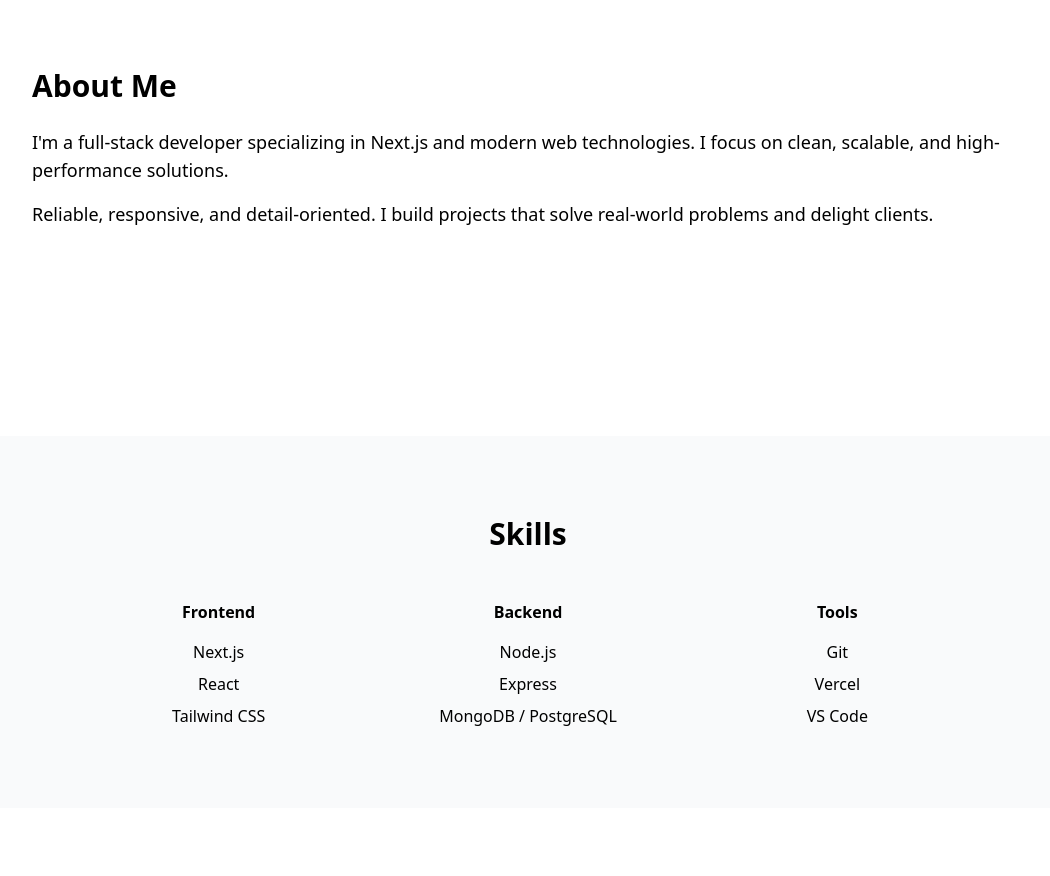
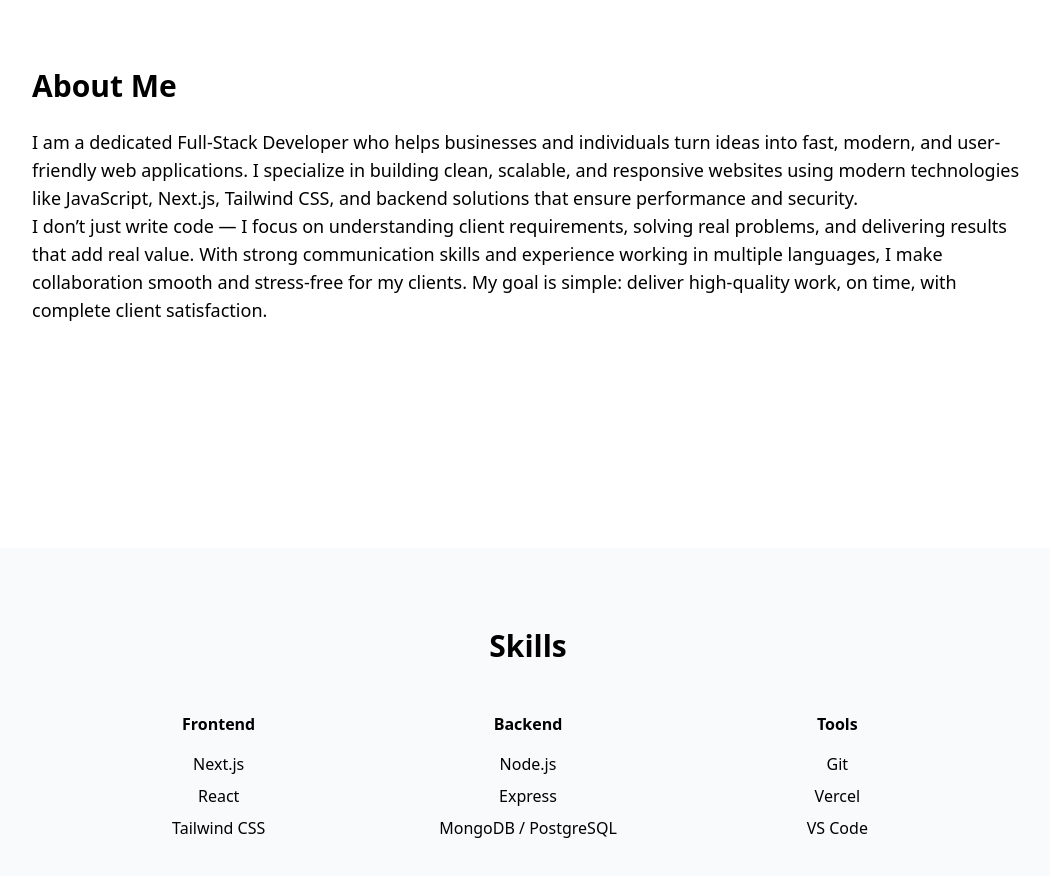
Before and after one commit to Ihsandanish024/Ihsan-portfolio, a Next.js app: page / in a window 1280 px wide. Shown: the part 1000-1876 px from the top of the page, without its empty margins (112-1162 px from the left). Built offline with nearby package versions, Linux system fonts and the light colour scheme.

Commit message:
increase the amount of my bio

```diff
--- a/app/components/About.tsx
+++ b/app/components/About.tsx
@@ -3,11 +3,9 @@ export default function About() {
     <section id="about" className="max-w-5xl px-4 py-20 mx-auto ">
       <h2 className="mb-6 text-3xl font-bold">About Me</h2>
       <p className="mb-4 text-lg">
-        I'm a full-stack developer specializing in Next.js and modern web technologies. I focus on clean, scalable, and high-performance solutions.
+       I am a dedicated Full-Stack Developer who helps businesses and individuals turn ideas into fast, modern, and user-friendly web applications. I specialize in building clean, scalable, and responsive websites using modern technologies like JavaScript, Next.js, Tailwind CSS, and backend solutions that ensure performance and security.<br></br> I don’t just write code — I focus on understanding client requirements, solving real problems, and delivering results that add real value. With strong communication skills and experience working in multiple languages, I make collaboration smooth and stress-free for my clients. My goal is simple: deliver high-quality work, on time, with complete client satisfaction.
       </p>
-      <p className="text-lg">
-        Reliable, responsive, and detail-oriented. I build projects that solve real-world problems and delight clients.
-      </p>
+
     </section>
   )
 }
```
